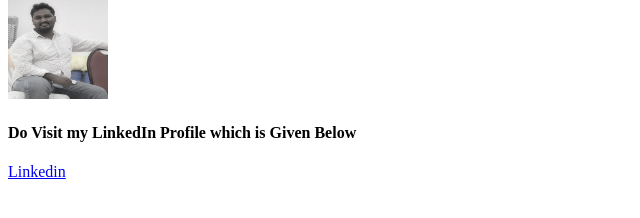
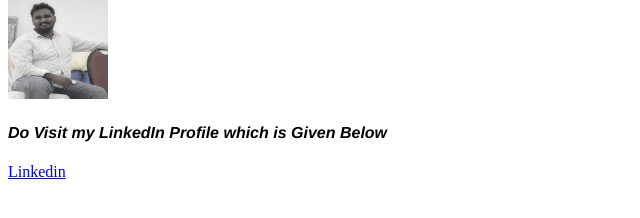
Before and after one commit to ping20ms/Table-Example, a plain HTML site: page index.html in a window 1280 px wide. Shown: the part 342-560 px from the top of the page, 0-640 px from the left. Drawn offline with Linux system fonts and the light colour scheme.

Commit message:
Third Commit

```diff
--- a/index.html
+++ b/index.html
@@ -80,7 +80,7 @@ tr:nth-child(even) {
    <br>
 
    <img src="My Picture.jpg" alt="Siva Vanapalli" height ="100" width = "100">
-   <h4>Do Visit my LinkedIn Profile which is Given Below</h4>
+   <i><h4 style="font-family:'Franklin Gothic Medium';">Do Visit my LinkedIn Profile which is Given Below</h4></i>
    <a href="https://www.linkedin.com/in/sivavanapalli455/" target="_blank" rel="noopener noreferrer">Linkedin</a>
 </body>
 </html>
```
